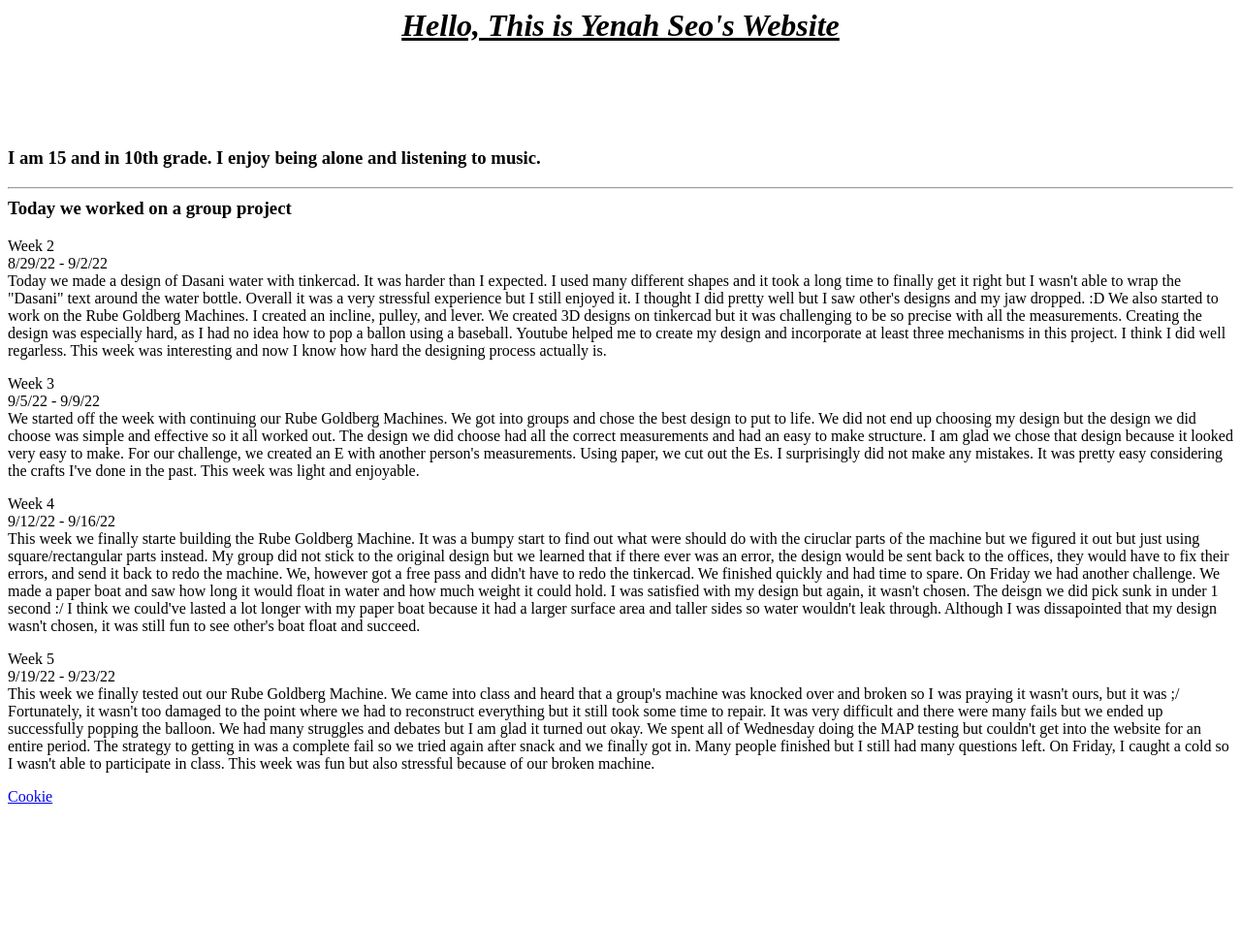
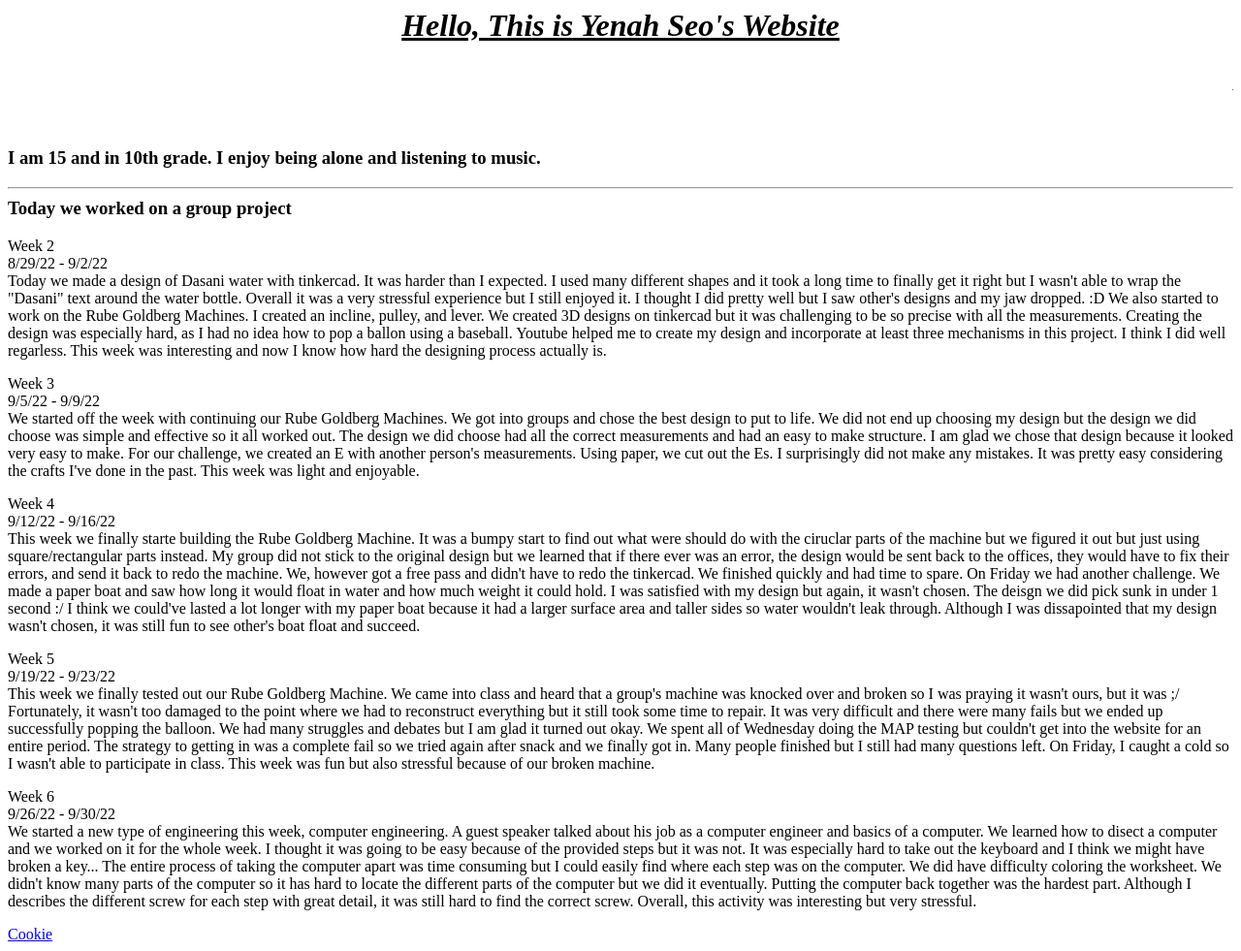
Before and after one commit to seoyenah/Engineering, a plain HTML site: page index.html in a window 1280 px wide. Shown: the whole page at 97% size. Before the commit the page ends 839 px from the top, so only its background shows below. Drawn offline with Linux system fonts and the light colour scheme.

Commit message:
10/3 update

```diff
--- a/index.html
+++ b/index.html
@@ -29,6 +29,11 @@ We started off the week with continuing our Rube Goldberg Machines. We got into
   This week we finally tested out our Rube Goldberg Machine. We came into class and heard that a group's machine was knocked over and broken so I was praying it wasn't ours, but it was ;/ Fortunately, it wasn't too damaged to the point where we had to reconstruct everything but it still took some time to repair. It was very difficult and there were many fails but we ended up successfully popping the balloon. We had many struggles and debates but I am glad it turned out okay. We spent all of Wednesday doing the MAP testing but couldn't get into the website for an entire period. The strategy to getting in was a complete fail so we tried again after snack and we finally got in. Many people finished but I still had many questions left. On Friday, I caught a cold so I wasn't able to participate in class. This week was fun but also stressful because of our broken machine.
  </p>
 
+ <p>
+  Week 6
+  <br> 9/26/22 - 9/30/22 <br/>
+  We started a new type of engineering this week, computer engineering. A guest speaker talked about his job as a computer engineer and basics of a computer. We learned how to disect a computer and we worked on it for the whole week. I thought it was going to be easy because of the provided steps but it was not. It was especially hard to take out the keyboard and I think we might have broken a key... The entire process of taking the computer apart was time consuming but I could easily find where each step was on the computer. We did have difficulty coloring the worksheet. We didn't know many parts of the computer so it has hard to locate the different parts of the computer but we did it eventually. Putting the computer back together was the hardest part. Although I describes the different screw for each step with great detail, it was still hard to find the correct screw. Overall, this activity was interesting but very stressful.
+ </p>
 
  </p>
 
```
